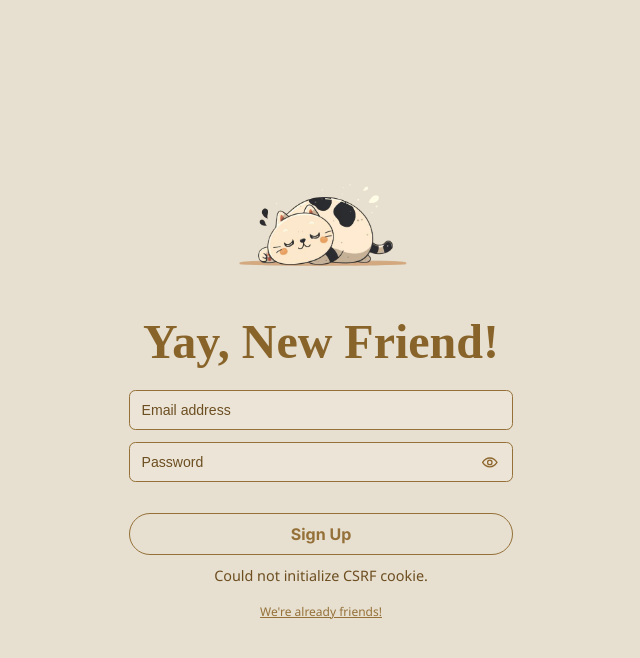
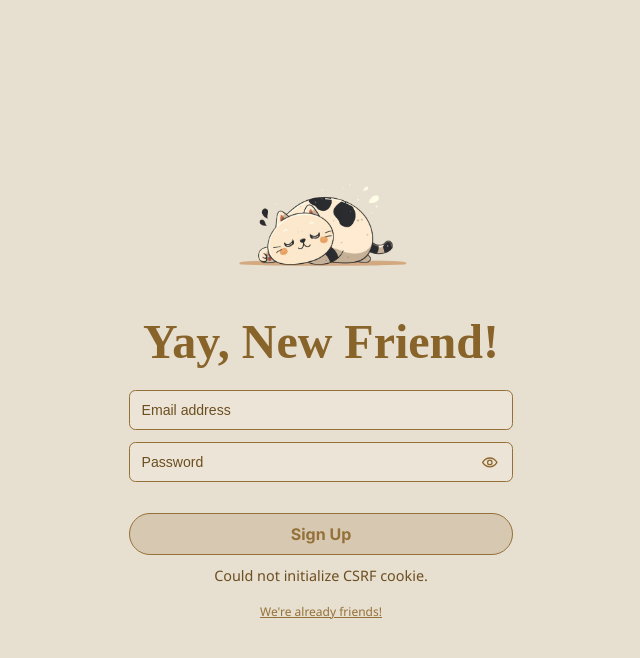
Before and after one commit to Gabriels999/note-taking-app, a Next.js app in the folder frontend/: page /signup in a window 1280 px wide. In both pictures the pointer is over the button "Sign Up". Shown: the top 658 px of the page, without its empty margins (319-959 px from the left). Built offline with nearby package versions, Linux system fonts and the light colour scheme; no server answers; a web font is replaced by a local one.

Commit message:
feat: adjusts buttons styles

```diff
--- a/frontend/app/home/home.module.css
+++ b/frontend/app/home/home.module.css
@@ -80,6 +80,10 @@
   cursor: pointer;
 }
 
+.newNote:hover:not(:disabled) {
+  background: #95713933;
+}
+
 .newNote:disabled {
   opacity: 0.65;
   cursor: not-allowed;
--- a/frontend/app/login/login.module.css
+++ b/frontend/app/login/login.module.css
@@ -87,6 +87,11 @@
   font-weight: 700;
   font-family: "Inter";
   padding: 0.62rem 1rem;
+  cursor: pointer;
+}
+
+.submitButton:hover {
+  background: #95713933;
 }
 
 .linkWrap {
--- a/frontend/app/signup/signup.module.css
+++ b/frontend/app/signup/signup.module.css
@@ -99,6 +99,11 @@
   font-weight: 700;
   font-family: "Inter";
   padding: 0.62rem 1rem;
+  cursor: pointer;
+}
+
+.submitButton:hover {
+  background: #95713933;
 }
 
 .linkWrap {
```
